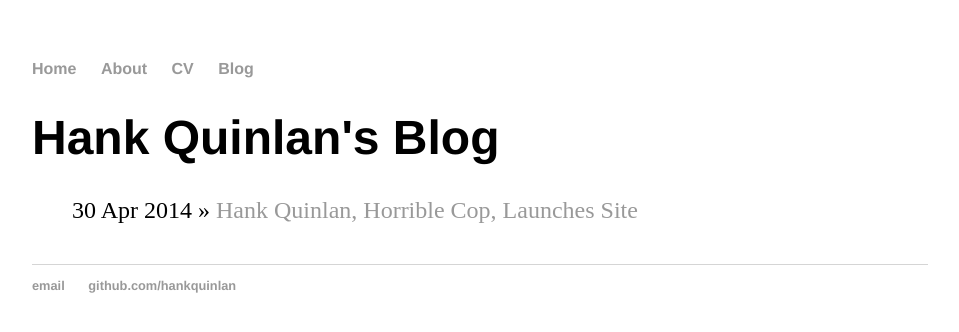
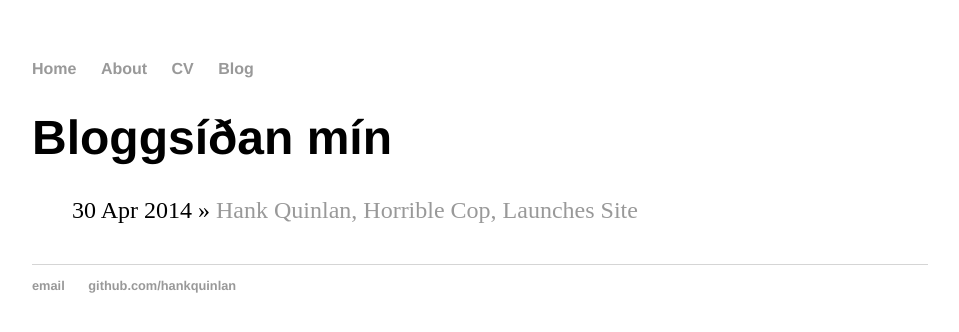
Before and after one commit to TurbulentTide/TurbulentTide.github.io, a Jekyll site: the page built from blog/index.html, in a window 1280 px wide. Shown: the top 332 px of the page, without its empty margins (160-1119 px from the left). Built offline with Jekyll 4.4.1, drawn with Linux system fonts in a browser that asks for light colours.

Commit message:
Update index.html

```diff
--- a/blog/index.html
+++ b/blog/index.html
@@ -1,6 +1,6 @@
 ---
 layout: default
-title: Hank Quinlan's Blog
+title: Bloggsíðan mín
 ---
 	<h1>{{ page.title }}</h1>
 	<ul class="posts">
```
